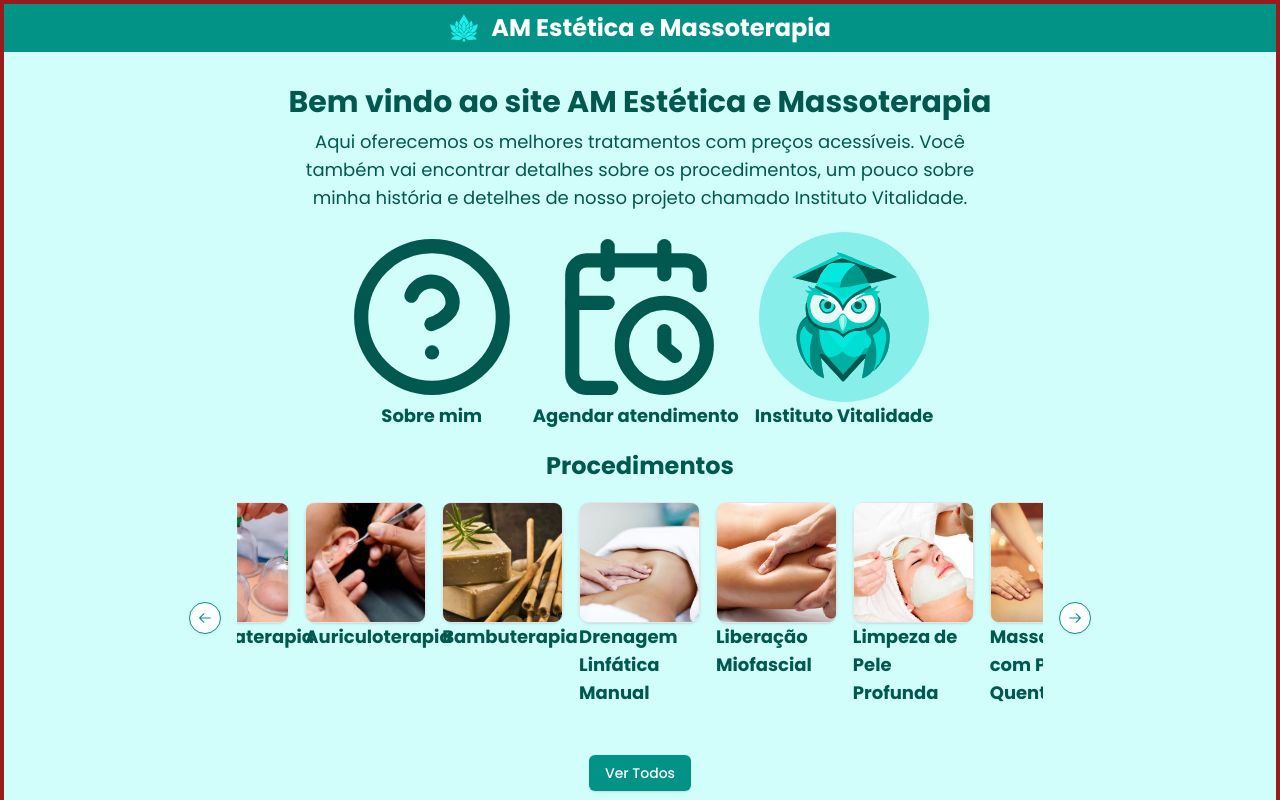
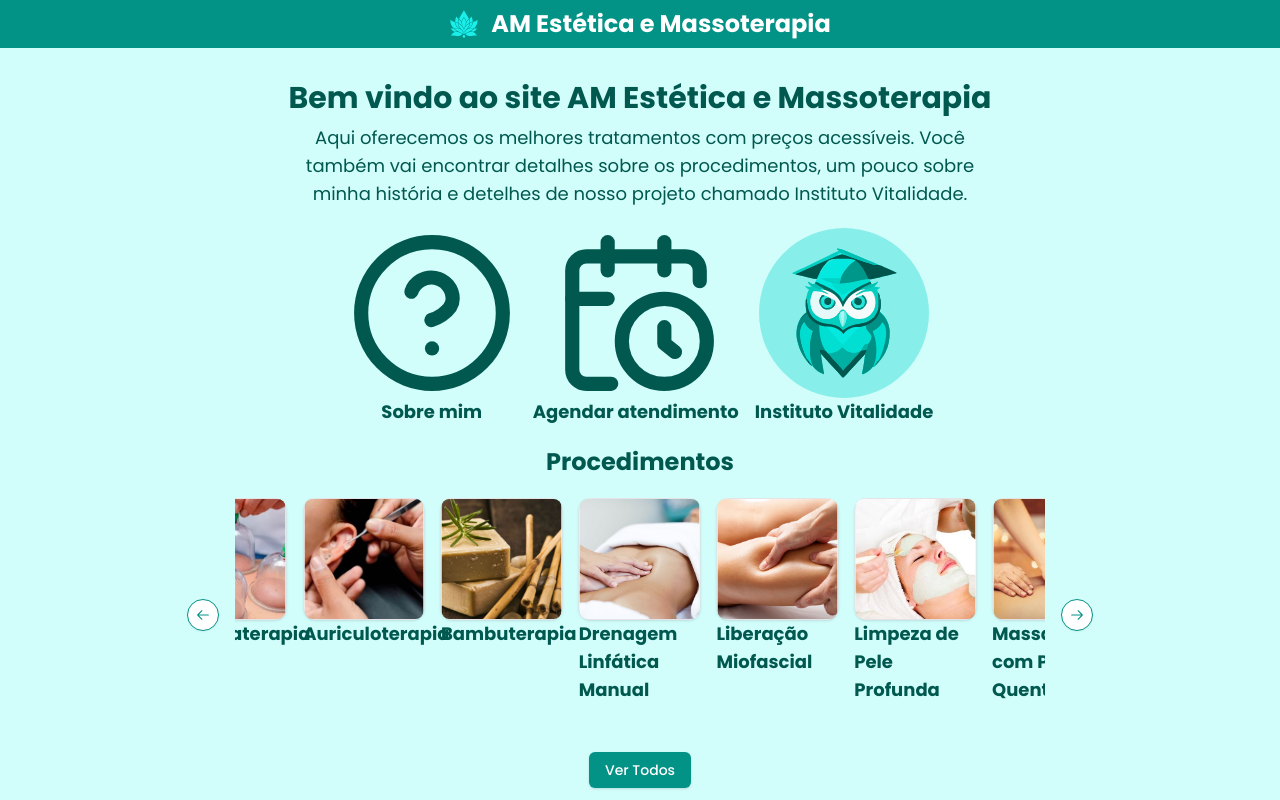
Before and after one commit to DanielOrfeu/amesteticaemassoterapia, a Next.js app: page / in a window 1280 px wide. Shown: the top 800 px of the page. Built offline with nearby package versions, Linux system fonts and the light colour scheme.

Commit message:
fix: remoção de borda

```diff
--- a/src/app/page.tsx
+++ b/src/app/page.tsx
@@ -32,7 +32,7 @@ export default function Home() {
   }, [size])
 
   return (
-    <main className="flex w-full flex-1 flex-col border-4 border-red-800">
+    <main className="flex w-full flex-1 flex-col">
       <Header />
       <div className="content flex flex-1 flex-col items-center justify-center gap-5 p-8">
         <div className="presentation flex flex-col items-center justify-center gap-2">
```
